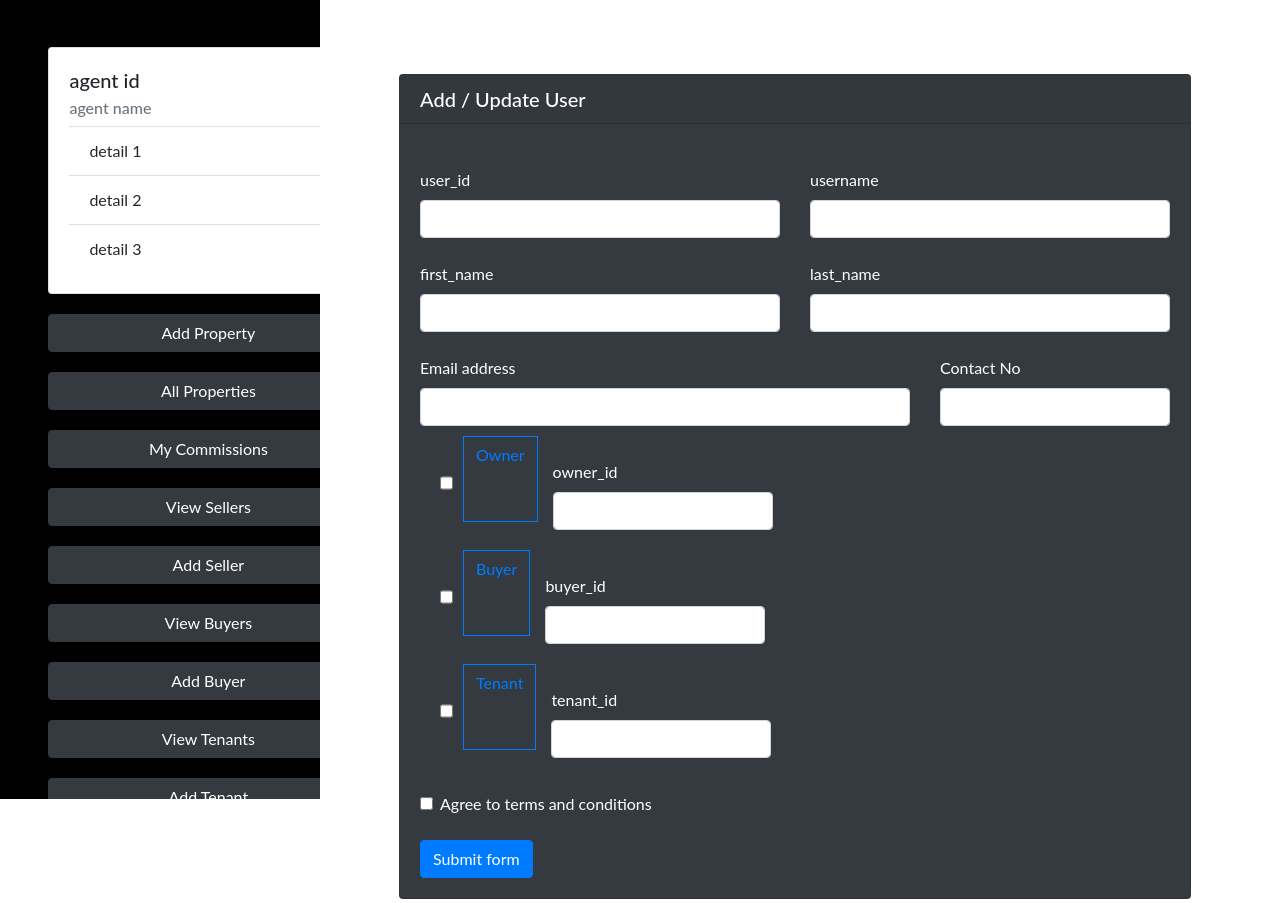
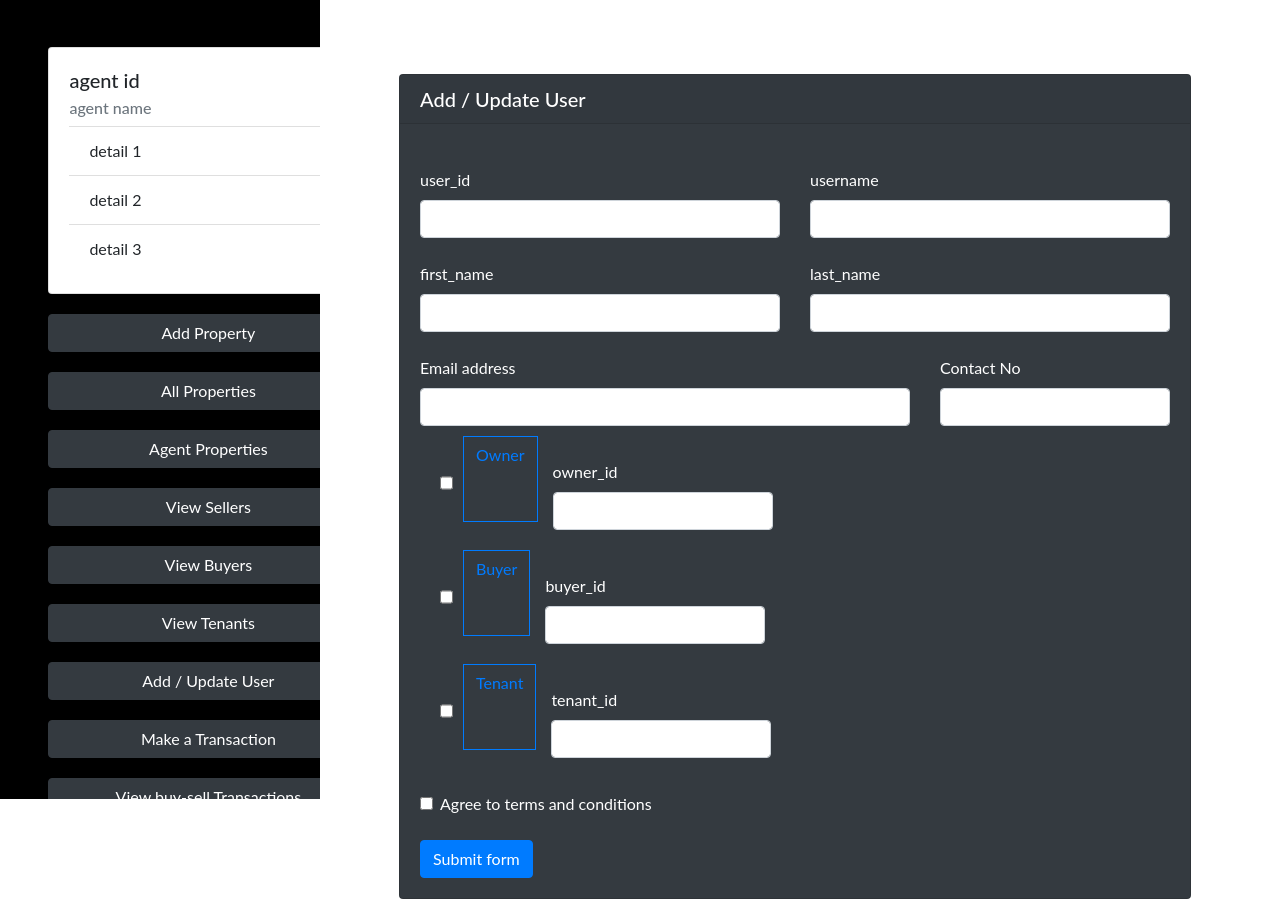
Before and after one commit to harshgaud2918/dbms_project, a Django app: page /add_user in a window 1280 px wide. Shown: the part 56-959 px from the top of the page. Run offline with Django 3.2, Linux system fonts and the light colour scheme; some libraries are stand-ins or nearby versions.

Commit message:
added correct buttons

```diff
--- a/accounts/templates/agent_base.html
+++ b/accounts/templates/agent_base.html
@@ -44,13 +44,15 @@
     </div>
     <button type="button" class="btn btn-dark" style="width: 20rem; margin: 10px;">Add Property</button>
     <button type="button" class="btn btn-dark" style="width: 20rem; margin: 10px;">All Properties</button>
-    <button type="button" class="btn btn-dark" style="width: 20rem; margin: 10px;">My Commissions</button>
+    <button type="button" class="btn btn-dark" style="width: 20rem; margin: 10px;">Agent Properties</button>
     <button type="button" class="btn btn-dark" style="width: 20rem; margin: 10px;">View Sellers</button>
-    <button type="button" class="btn btn-dark" style="width: 20rem; margin: 10px;">Add Seller</button>
     <button type="button" class="btn btn-dark" style="width: 20rem; margin: 10px;">View Buyers</button>
-    <button type="button" class="btn btn-dark" style="width: 20rem; margin: 10px;">Add Buyer</button>
     <button type="button" class="btn btn-dark" style="width: 20rem; margin: 10px;">View Tenants</button>
-    <button type="button" class="btn btn-dark" style="width: 20rem; margin: 10px;">Add Tenant</button>
+    <button type="button" class="btn btn-dark" style="width: 20rem; margin: 10px;">Add / Update User</button>
+    <button type="button" class="btn btn-dark" style="width: 20rem; margin: 10px;">Make a Transaction</button>
+    <button type="button" class="btn btn-dark" style="width: 20rem; margin: 10px;">View buy-sell Transactions</button>
+    <button type="button" class="btn btn-dark" style="width: 20rem; margin: 10px;">View Rent Transactions</button>
+
     </div>
     <!-- content -->
     <div class="main">
```
